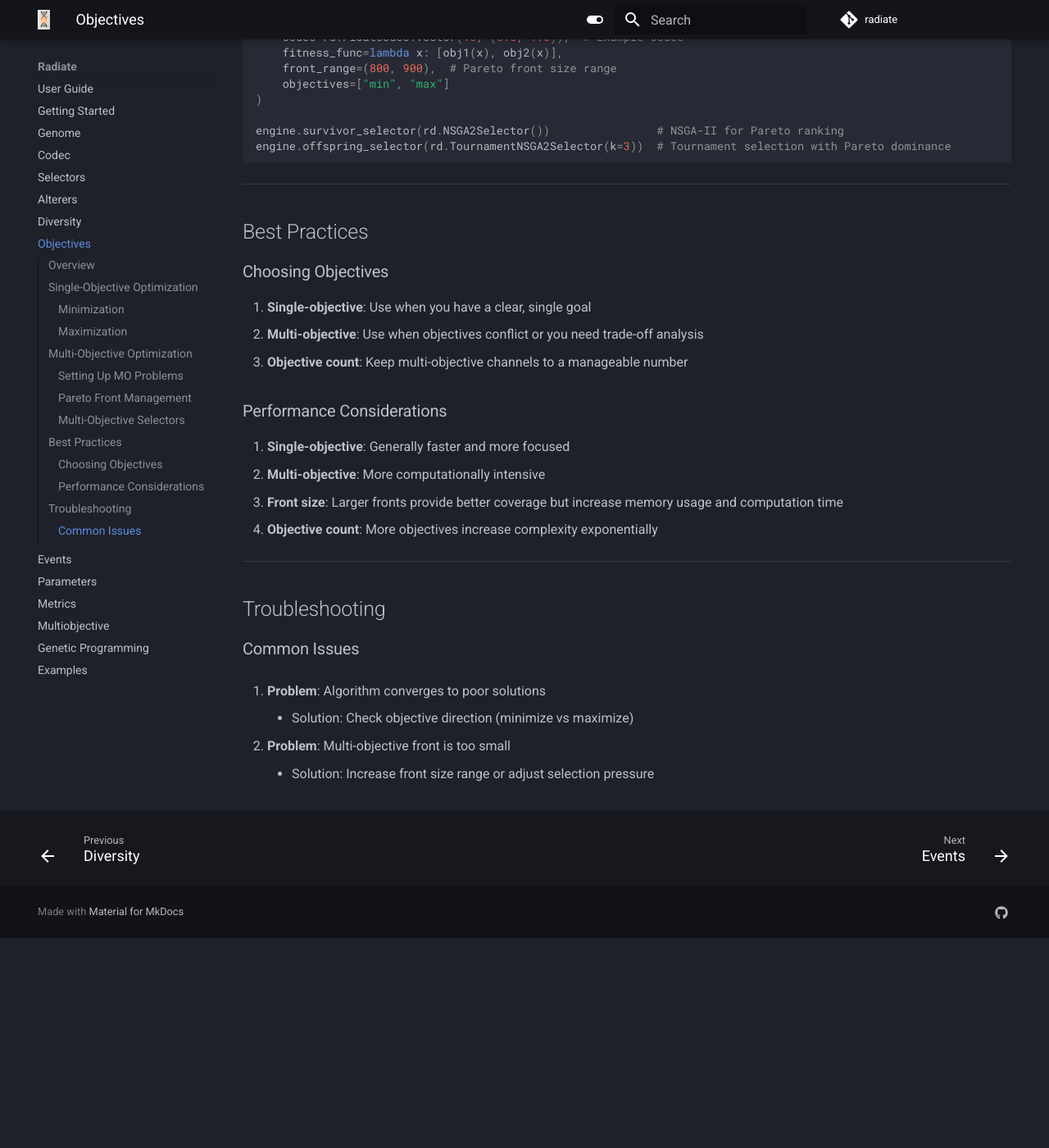
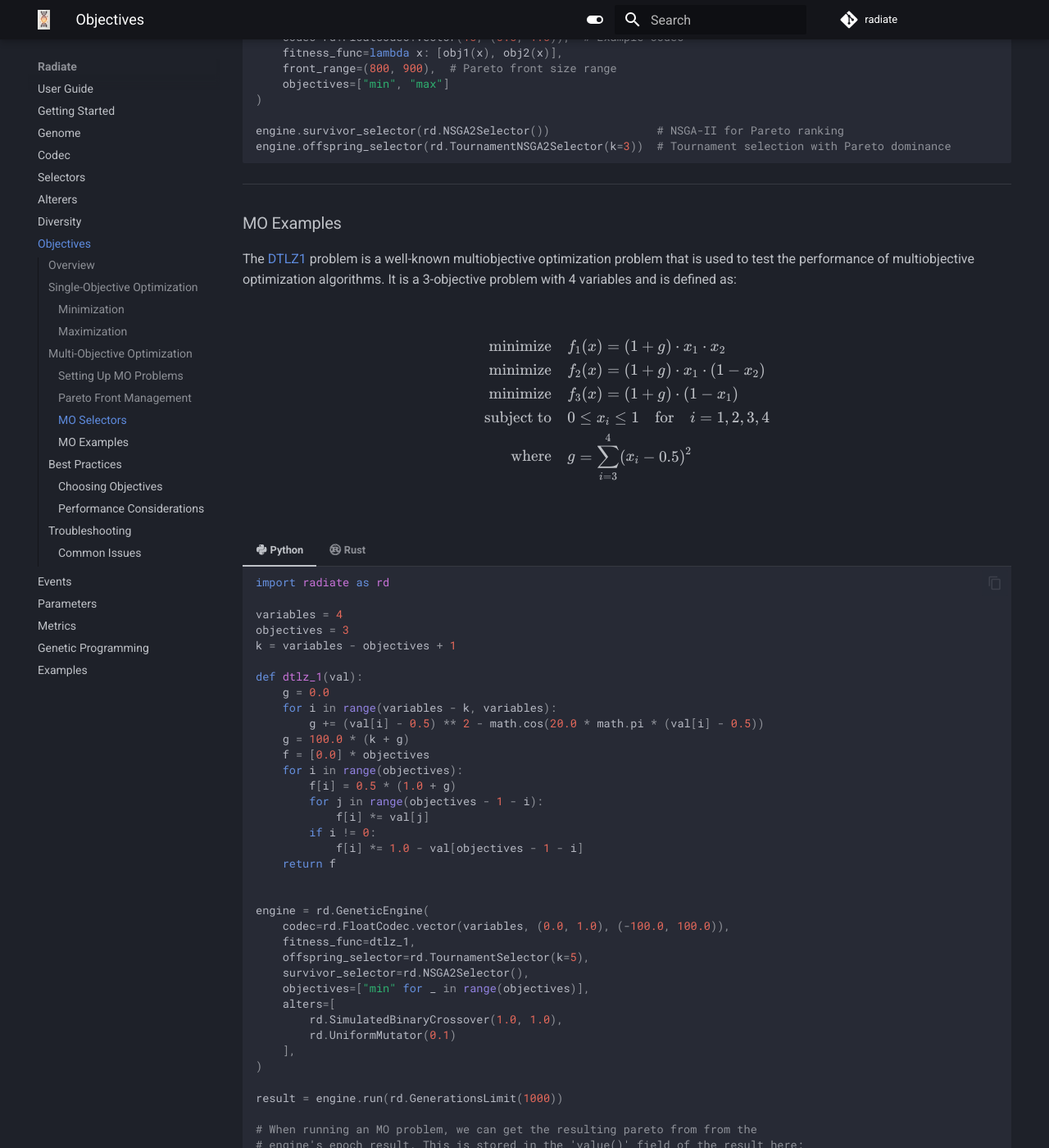
Before and after one commit to pkalivas/radiate, an MkDocs documentation site: the page built from docs/source/objectives.md, in a window 1280 px wide and 1400 px high, scrolled down 3752 px. Shown: the whole window at 82% size. Built offline with MkDocs 1.6.1 and Material for MkDocs 9.7.7, drawn with Linux system fonts in a browser that asks for light colours; a script that is not in the unit is left out; comment, search, counter and statistics services are not loaded; before the commit the page ends 4896 px from its top, so only the background shows below that; some of the changed text lies outside the part shown.

Commit message:
Adds multi-objective optimization example
Adds a DTLZ1 multi-objective optimization example in both Python and Rust to the documentation.

This helps users understand how to set up and run multi-objective problems using the library. Also adds plotly plots to visualize DTLZ1 and DTLZ2 results.

````diff
--- a/docs/source/objectives.md
+++ b/docs/source/objectives.md
@@ -41,7 +41,7 @@ The `minimizing()` method configures the genetic algorithm to find the minimum v
 
     engine = rd.GeneticEngine(
         codec=codec,
-        fitness_func=lambda x: sum(x),  # Sum to minimize
+        fitness_func=lambda x: sum(x),  # value to minimize
         objectives="min" # Configure for minimization
         # ... other parameters ...
     )
@@ -91,13 +91,13 @@ This is the default option for the `GeneticEngine`, so you don't really need to
 
     engine = rd.GeneticEngine(
         codec=codec,
-        fitness_func=lambda x: -sum(x),  # Negative sum to maximize
+        fitness_func=lambda x: sum(x),  # return a value to maximize
         objectives="max"
         # ... other parameters ...
     )
 
     # Or using builder pattern
-    engine = rd.GeneticEngine(codec=codec, fitness_func=lambda x: -sum(x))
+    engine = rd.GeneticEngine(codec=codec, fitness_func=lambda x: sum(x))
     engine.maximizing()
     ```
 
@@ -111,7 +111,7 @@ This is the default option for the `GeneticEngine`, so you don't really need to
         .maximizing()  // Configure for maximization
         .fitness_fn(|genotype| {
             // Return a value to maximize
-            genotype.iter().product::<f32>()
+            genotype.iter().sum::<f32>()
         })
         // ... other parameters ...
         .build();
@@ -186,7 +186,7 @@ The `front_size()` parameter controls the size of the Pareto front. When the par
 
 ---
 
-### Multi-Objective Selectors
+### MO Selectors
 
 Because of the complexity of multi-objective problems, specialized selectors are available which are optimized for handling Pareto dominance and diversity:
 
@@ -231,7 +231,131 @@ Although, any selector can be used, these are optimized for multi-objective prob
         .build();
     ```
 
-<!-- ## Examples -->
+---
+
+### MO Examples
+
+The [DTLZ1](https://pymoo.org/problems/many/dtlz.html) problem is a well-known multiobjective optimization problem that is used to test the performance of multiobjective optimization algorithms. It is a 3-objective problem with 4 variables and is defined as:
+
+$$
+\begin{align*}
+\text{minimize} \quad & f_1(x) = (1 + g) \cdot x_1 \cdot x_2 \\
+\text{minimize} \quad & f_2(x) = (1 + g) \cdot x_1 \cdot (1 - x_2) \\
+\text{minimize} \quad & f_3(x) = (1 + g) \cdot (1 - x_1) \\
+\text{subject to} \quad & 0 \leq x_i \leq 1 \quad \text{for} \quad i = 1, 2, 3, 4 \\
+\text{where} \quad & g = \sum_{i=3}^{4} (x_i - 0.5)^2
+\end{align*}
+$$
+
+=== ":fontawesome-brands-python: Python"
+
+    ```python
+    import radiate as rd
+
+    variables = 4
+    objectives = 3
+    k = variables - objectives + 1
+
+    def dtlz_1(val):
+        g = 0.0
+        for i in range(variables - k, variables):
+            g += (val[i] - 0.5) ** 2 - math.cos(20.0 * math.pi * (val[i] - 0.5))
+        g = 100.0 * (k + g)
+        f = [0.0] * objectives
+        for i in range(objectives):
+            f[i] = 0.5 * (1.0 + g)
+            for j in range(objectives - 1 - i):
+                f[i] *= val[j]
+            if i != 0:
+                f[i] *= 1.0 - val[objectives - 1 - i]
+        return f
+
+
+    engine = rd.GeneticEngine(
+        codec=rd.FloatCodec.vector(variables, (0.0, 1.0), (-100.0, 100.0)),
+        fitness_func=dtlz_1,
+        offspring_selector=rd.TournamentSelector(k=5),
+        survivor_selector=rd.NSGA2Selector(),
+        objectives=["min" for _ in range(objectives)],
+        alters=[
+            rd.SimulatedBinaryCrossover(1.0, 1.0),
+            rd.UniformMutator(0.1)
+        ],
+    )
+
+    result = engine.run(rd.GenerationsLimit(1000))
+
+    # When running an MO problem, we can get the resulting pareto from from the
+    # engine's epoch result. This is stored in the 'value()' field of the result here:
+    front = result.value()
+
+    # The front is a list of individuals, each with a 'fitness' attribute
+    # which is a list of fitness values for each objective.
+    x = [member["fitness"][0] for member in front]
+    y = [member["fitness"][1] for member in front]
+    z = [member["fitness"][2] for member in front]
+    ```
+
+=== ":fontawesome-brands-rust: Rust"
+
+    ``` rust
+    use radiate::*;
+
+    pub fn dtlz_1(values: &[f32]) -> Vec<f32> {
+        let mut g = 0.0;
+        for i in VARIABLES - K..VARIABLES {
+            g += (values[i] - 0.5).powi(2) - (20.0 * std::f32::consts::PI * (values[i] - 0.5)).cos();
+        }
+
+        g = 100.0 * (K as f32 + g);
+
+        let mut f = vec![0.0; OBJECTIVES];
+        for i in 0..OBJECTIVES {
+            f[i] = 0.5 * (1.0 + g);
+            for j in 0..OBJECTIVES - 1 - i {
+                f[i] *= values[j];
+            }
+
+            if i != 0 {
+                f[i] *= 1.0 - values[OBJECTIVES - 1 - i];
+            }
+        }
+
+        f
+    }
+
+    const VARIABLES: usize = 4;
+    const OBJECTIVES: usize = 3;
+    const K: usize = VARIABLES - OBJECTIVES + 1;
+
+    let codec = FloatCodec::vector(VARIABLES, 0_f32..1_f32).with_bounds(-100.0, 100.0);
+
+    let engine = GeneticEngine::builder()
+        .codec(codec)
+        .multi_objective(vec![Optimize::Minimize; OBJECTIVES])
+        .offspring_selector(TournamentSelector::new(5))
+        .survivor_selector(NSGA2Selector::new())
+        .alter(alters!(
+            SimulatedBinaryCrossover::new(1_f32, 1.0),
+            UniformMutator::new(0.1),
+        ))
+        .fitness_fn(|geno: Vec<f32>| dtlz_1(&geno))
+        .build();
+
+    let result = engine.run(|ctx| {
+        println!("[ {:?} ]", ctx.index);
+        ctx.index > 1000
+    });
+
+    // When running an MO problem, we can get the resulting pareto from from the
+    // engine's epoch result. This is stored in the 'value()' field of the result here:
+    let front = result.value();
+    ```
+
+The resulting Pareto front can be visualized using Plotly or matplotlib, as shown below:
+
+<div id="dtlz_1"></div>
+
 
 ---
 
@@ -261,3 +385,52 @@ Although, any selector can be used, these are optimized for multi-objective prob
 
 2. **Problem**: Multi-objective front is too small
     - Solution: Increase front size range or adjust selection pressure
+
+
+<script src="https://cdn.plot.ly/plotly-latest.min.js"></script>
+<script>
+Promise.all([
+    fetch("../../assets/dtlz_1.json").then(response => response.json()),
+    fetch("../../assets/dtlz_2.json").then(response => response.json())
+])
+.then(([dtlz1, dtlz2]) => {
+    let x1 = [], y1 = [], z1 = [];
+    let x2 = [], y2 = [], z2 = [];
+
+    dtlz1.pareto_front.forEach(point => {
+        x1.push(point[0]);
+        y1.push(point[1]);
+        z1.push(point[2]);
+    });
+
+    dtlz2.pareto_front.forEach(point => {
+        x2.push(point[0]);
+        y2.push(point[1]);
+        z2.push(point[2]);
+    });
+
+    let trace1 = {
+        x: x1,
+        y: y1,
+        z: z1,
+        mode: "markers",
+        type: "scatter3d",
+        name: "DTLZ1",
+        marker: { size: 5, color: "blue" }
+    };
+
+    let trace2 = {
+        x: x2,
+        y: y2,
+        z: z2,
+        mode: "markers",
+        type: "scatter3d",
+        name: "DTLZ2",
+        marker: { size: 5, color: "red" }
+    };
+
+    Plotly.newPlot("dtlz_1", [trace1]);
+    Plotly.newPlot("dtlz_2", [trace2]);
+})
+.catch(error => console.error(error));
+</script>
--- a/mkdocs.yaml
+++ b/mkdocs.yaml
@@ -14,7 +14,7 @@ nav:
   - Events: source/events.md
   - Parameters: source/params.md
   - Metrics: source/metrics.md
-  - Multiobjective: source/multiobjective.md
+  # - Multiobjective: source/multiobjective.md
   - Genetic Programming: source/gp.md
   - Examples: source/examples.md
   # - Test: source/test.md
````
Also changed, not shown: docs/source/multiobjective.md (+5 -2 lines).
